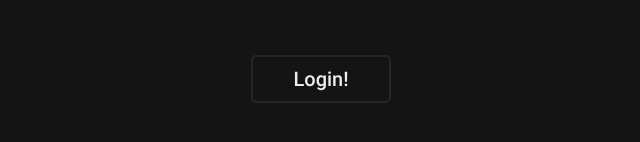
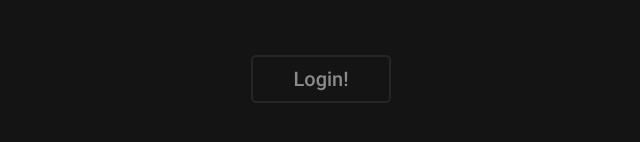
Before and after one commit to arckoor/journey-poll, a Nuxt app: page / in a window 1280 px wide. Shown: the part 402-544 px from the top of the page, without its empty margins (319-959 px from the left). Built offline with nearby package versions, Linux system fonts and the light colour scheme.

Commit message:
refactor: extracted logic into Button component

```diff
--- /dev/null
+++ b/components/Button.vue
@@ -0,0 +1,44 @@
+<script setup lang="ts">
+interface Props {
+	text: string,
+	disabled?: boolean
+}
+
+withDefaults(defineProps<Props>(), {
+	disabled: false
+});
+</script>
+
+<template>
+	<div :class="'button' + (disabled ? ' disabled' : '')">{{ text }}</div>
+</template>
+
+<style>
+.disabled {
+	color: var(--color-text--disabled);
+	pointer-events: none;
+}
+
+.button {
+	text-align: center;
+	cursor: pointer;
+	border-radius: 5px;
+	border: 2px solid var(--color-background--layer-10);
+	transition: border-color var(--hover-transition),
+		color var(--hover-transition),
+		background-color var(--hover-transition);
+	padding: 10px 20px;
+
+	/* https://stackoverflow.com/a/4407335 */
+	-khtml-user-select: none;
+	-moz-user-select: none;
+	-ms-user-select: none;
+	-webkit-user-select: none;
+	user-select: none;
+}
+
+.button:hover {
+	border-color: var(--color-primary--hover)
+}
+
+</style>
--- a/components/ListItem.vue
+++ b/components/ListItem.vue
@@ -1,8 +1,9 @@
 <script setup lang="ts">
 defineProps<{
 	name: string,
-	countdown: string,
+	ends: string,
 	expires: string,
+	voteAmount: number,
 	id: string,
 	cb: (id: string, name: string) => void
 }>();
@@ -12,12 +13,19 @@ const config = useRuntimeConfig();
 <template>
 	<div class="pollItem">
 		<div class="pollName">{{ name }}</div>
-		<div :class="'pollEnd' + (countdown === '0s' ? ' green' : '')">Ends in: {{ countdown }}</div>
+		<div :class="'pollEnd' + (ends === '0s' ? ' green' : '')">Ends in: {{ ends }}</div>
 		<div :class="'pollEnd' + (new RegExp(/^[0-9]*m|^[0-9]*s/).test(expires) ? ' red' : '')">Expires in: {{ expires }}</div>
+		<div class="voteAmount">Votes: {{ voteAmount }}</div>
 		<div class="linkSection">
-			<div class="linkItem button" @click="copyLink(config.public.base + '/' + id)">Click to copy link</div>
-			<div class="linkItem button" @click="navigateTo('/admin/results/' + id)">Results</div>
-			<div class="linkItem button delete" @click="cb(id, name)">Delete</div>
+			<Button class="linkItem" text="Click to copy link" @click="copyLink(config.public.base + '/' + id)" />
+			<Button class="linkItem" text="Edit" @click="navigateTo('/admin/edit/' + id)" />
+			<Button
+				class="linkItem"
+				text="Results"
+				@click="navigateTo('/admin/results/' + id)"
+				:disabled="ends != '0s'"
+			/>
+			<Button class="linkItem delete" text="Delete" @click="cb(id, name)" />
 		</div>
 	</div>
 </template>
@@ -47,6 +55,10 @@ const config = useRuntimeConfig();
 	flex-basis: 15%;
 }
 
+.voteAmount {
+	flex-basis: 7%;
+}
+
 .linkSection {
 	flex-basis: 30%;
 	display: flex;
@@ -55,7 +67,6 @@ const config = useRuntimeConfig();
 	align-items: center;
 }
 
-
 .delete:hover {
 	background-color: var(--color-primary--hover);
 }
--- a/components/Vote.vue
+++ b/components/Vote.vue
@@ -41,9 +41,11 @@ defineProps<{
 					</div>
 				</div>
 				<div class="submitContainer">
-					<div @click="submit" :class="'submitButton button' + (checked.reduce((a, x) => a + (x ? 1 : 0), 0) < 1 ? ' noHover': '')">
-						Submit My Vote!
-					</div>
+					<Button
+						text="Submit My Vote!"
+						:disabled="checked.reduce((a, x) => a + (x ? 1 : 0), 0) < 1"
+						@click="submit"
+					/>
 				</div>
 			</div>
 		</div>
@@ -176,7 +178,7 @@ export default defineComponent({
 .voteImage {
 	margin: auto;
 	width: 100%;
-    border: 4px solid #ffffff;
+    border: var(--image-width--border) solid var(--color-accent--border);
 }
 
 .checkboxContainer {
@@ -213,7 +215,7 @@ input[type=checkbox] {
 	display: flex;
 	justify-content: center;
 	align-items: center;
-	width: 120px;
+	width: 150px;
 	padding: 10px 20px;
 }
 
--- a/pages/admin/create.vue
+++ b/pages/admin/create.vue
@@ -40,7 +40,7 @@ definePageMeta({
 		</div>
 	</div>
 	<div class="fileWrapper">
-		<div class="button" @click="($refs.fileIn as HTMLInputElement).click()">Choose files</div>
+		<Button text="Choose files" @click="($refs.fileIn as HTMLInputElement).click()" />
 		<input
 			type="file"
 			name="fileIn"
@@ -63,7 +63,11 @@ definePageMeta({
 	</div>
 	<div class="buttonContainer">
 		<div v-if="!published && !working">
-			<div @click="create" :class="'button' + (!(name !== '' && expires > ends && images.length > 0) ? ' noHover' : '')" >Create Poll!</div>
+			<Button
+				text="Create Poll!"
+				:disabled="!(name !== '' && expires > ends && images.length > 0)"
+				@click="create"
+			/>
 		</div>
 		<div v-else-if="!published && working" class="working">
 			<div class="spin"></div>
@@ -71,7 +75,7 @@ definePageMeta({
 		</div>
 		<div v-else>
 			<div class="successMsg">Poll successfully published!</div>
-			<div class="button" @click="copyLink(config.public.base + '/' + id)">Copy Link</div>
+			<Button text="Copy Link" @click="copyLink(config.public.base + '/' + id)" />
 		</div>
 	</div>
 </template>
--- a/pages/admin/list.vue
+++ b/pages/admin/list.vue
@@ -6,15 +6,16 @@ definePageMeta({
 
 <template>
 	<div class=refreshContainer>
-		<div class="refresh button" @click="getPolls">Refresh</div>
+		<Button class="refresh" text="Refresh" @click="getPolls" />
 	</div>
 	<div v-if="polls.length > 0">
 		<ListItem
 			v-for="poll of polls"
 			:key="poll.id"
 			:name="poll.name"
-			:countdown="countdowns[poll.id]"
+			:ends="ends[poll.id]"
 			:expires="expires[poll.id]"
+			:vote-amount="poll.voteAmount"
 			:id="poll.id"
 			:cb="enableDeletion"
 		/>
@@ -41,7 +42,8 @@ interface Poll {
 	id: string,
 	name: string,
 	ends: string,
-	expires: string
+	expires: string,
+	voteAmount: number
 }
 
 export default defineComponent({
@@ -49,8 +51,8 @@ export default defineComponent({
 		return {
 			config: useRuntimeConfig(),
 			polls: new Array<Poll>(),
-			countdowns: {} as Record<string, string>,
-			countdownRefs: {} as Record<string, NodeJS.Timer>,
+			ends: {} as Record<string, string>,
+			endRefs: {} as Record<string, NodeJS.Timer>,
 			expires: {} as Record<string, string>,
 			expireRefs: {} as Record<string, NodeJS.Timer>,
 			deletion: false,
@@ -75,10 +77,12 @@ export default defineComponent({
 					const data = await res.json();
 					this.polls = [];
 					for (let item in data) {
-						this.countdowns[item] = "";
+						this.ends[item] = "";
 						this.expires[item] = "";
-						const ref = countdown(data[item].ends, (str: string) => { this.countdowns[item] = str; });
-						this.countdownRefs[item] = ref;
+						const ref = countdown(data[item].ends, (str: string) => {
+							this.ends[item] = str;
+						});
+						this.endRefs[item] = ref;
 						const eRef = countdown(data[item].expires, (str: string) => {
 							this.expires[item] = str;
 							if (str === "0s") {
@@ -115,19 +119,19 @@ export default defineComponent({
 				method: "DELETE",
 				credentials: "include"
 			});
-			clearInterval(this.countdownRefs[id]);
-			delete this.countdownRefs[id];
+			clearInterval(this.endRefs[id]);
+			delete this.endRefs[id];
 			await this.getPolls();
 		},
 		destroyCountdowns() {
-			for (let ct in this.countdownRefs) {
+			for (let ct in this.endRefs) {
 				clearInterval(ct);
 			}
 			for (let ct in this.expireRefs) {
 				clearInterval(ct);
 			}
-			this.countdownRefs = {};
-			this.countdowns = {};
+			this.endRefs = {};
+			this.ends = {};
 			this.expireRefs = {};
 			this.expires = {};
 		}
@@ -209,6 +213,7 @@ export default defineComponent({
 
 .deleteConfirm {
 	border-color: var(--color-primary--hover);
+	transition: background var(--hover-transition);
 }
 
 .deleteConfirm:hover {
--- a/pages/index.vue
+++ b/pages/index.vue
@@ -25,7 +25,12 @@
 			/>
 		</div>
 		<div class="loginContainer">
-			<div :class="'button login' + ((username === '' || password === '') ? ' noHover' : '')" @click="login" :disabled="username === '' || password === ''">Login!</div>
+			<Button
+				class="login"
+				text="Login!"
+				:disabled="username === '' || password === ''"
+				@click="login"
+			/>
 			<div class="error">{{ errorMessage }}</div>
 		</div>
 	</div>
```
